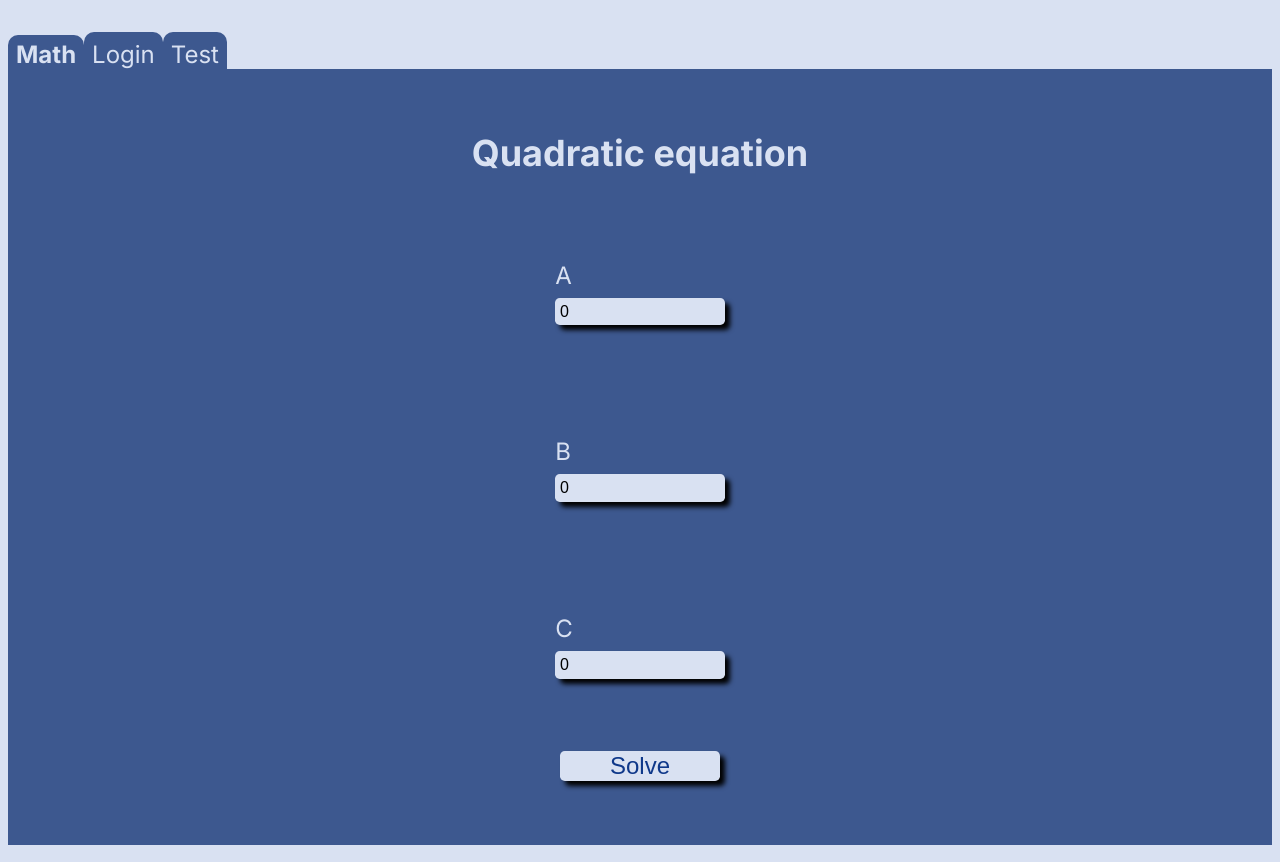
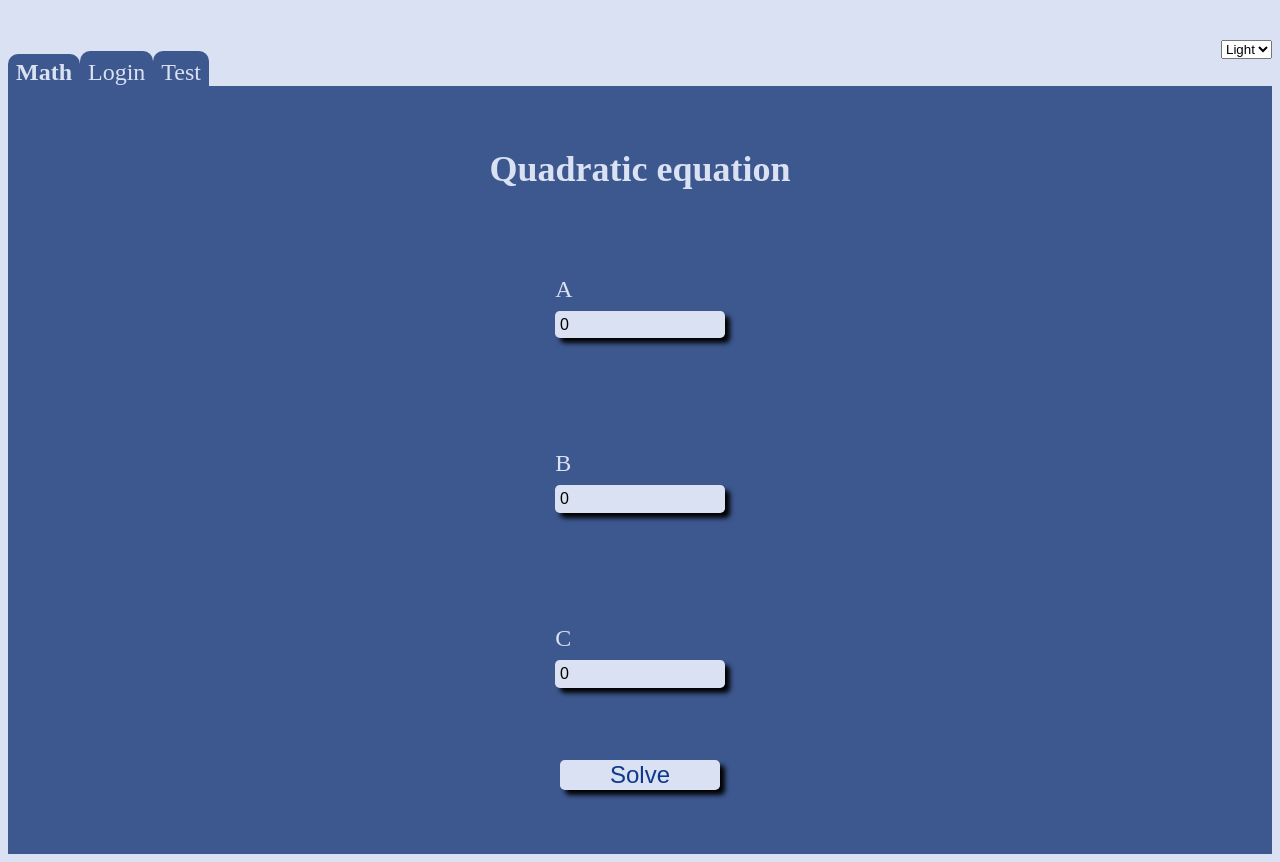
Before and after one commit to kimpors/form, a Next.js app: page / in a window 1280 px wide. Built offline with nearby package versions, Linux system fonts and the light colour scheme.

Commit message:
Add theme changer

```diff
--- /dev/null
+++ b/app/components/App.tsx
@@ -0,0 +1,20 @@
+'use client'
+
+import { ThemeProvider } from 'next-themes'
+import { ReactNode } from 'react';
+
+interface Props
+{
+  children: ReactNode;
+}
+
+const App = ({ children }:Props) =>
+{
+  return(
+    <ThemeProvider>
+      { children }
+    </ThemeProvider>
+  )
+}
+
+export default App;
--- /dev/null
+++ b/app/components/ThemeChanger/ThemeChanger.tsx
@@ -0,0 +1,30 @@
+'use client'
+
+import { useState, useEffect } from "react";
+import { useTheme } from 'next-themes'
+import styles from './styles.module.css'
+
+const ThemeChanger = () =>
+{
+  const [mounted, setMounted] = useState(false)
+  const { theme, setTheme } = useTheme()
+
+  useEffect(() => {
+    setMounted(true)
+  }, [])
+
+  if (!mounted) {
+    return null
+  }
+
+  return (
+    <section className={ styles.changer }>
+      <select value={theme} onChange={e => setTheme(e.target.value)}>
+        <option selected value="light">Light</option>
+        <option value="dark">Dark</option>
+      </select>
+    </section>
+  )
+}
+
+export default ThemeChanger;
--- /dev/null
+++ b/app/components/ThemeChanger/styles.module.css
@@ -0,0 +1,4 @@
+.changer {
+  display: flex;
+  justify-content: right;
+}
--- a/app/layout.tsx
+++ b/app/layout.tsx
@@ -1,9 +1,8 @@
 import type { Metadata } from 'next'
-import { Inter } from 'next/font/google'
 import Nav from './components/Nav/Nav'
+import ThemeChanger from './components/ThemeChanger/ThemeChanger'
+import App from './components/App'
 import './style.css'
-
-const inter = Inter({ subsets: ['latin'] })
 
 export const metadata: Metadata = {
   title: 'Form',
@@ -17,9 +16,12 @@ export default function RootLayout({
 }) {
   return (
     <html lang="en">
-      <body className={inter.className}>
-        <Nav />
-        { children }
+      <body>
+        <App>
+          <ThemeChanger />
+          <Nav />
+          { children }
+        </App>
       </body>
     </html>
   )
--- a/app/style.css
+++ b/app/style.css
@@ -2,6 +2,14 @@
   --primary-color: hsl(220, 50%, 90%);
   --secondary-color: hsl(220, 40%, 40%);
   --acsent-color: hsl(220, 80%, 30%);
+  --input-text: black;
+}
+
+[data-theme='dark'] {
+  --primary-color: hsl(220, 50%, 20%);
+  --secondary-color: hsl(220, 40%, 60%);
+  --acsent-color: hsl(220, 80%, 80%);
+  --input-text: gray;
 }
 
 html {
@@ -62,7 +70,7 @@ form input,
 form select,
 form textarea {
   font-size: 1rem;
-  color: black;
+  color: var(--input-text);
   background: var(--primary-color);
   padding: 0.3rem;
 }
@@ -84,7 +92,7 @@ select:hover,
 textarea:focus,
 button:focus,
 input:focus {
-  color: black;
+  color: var(--input-text);
   transform: translate(5px, 5px);
   box-shadow: none;
 }
```
Also changed, not shown: package.json (+5 -4 lines), 1 other file (tests, documents, lock files or other folders).
